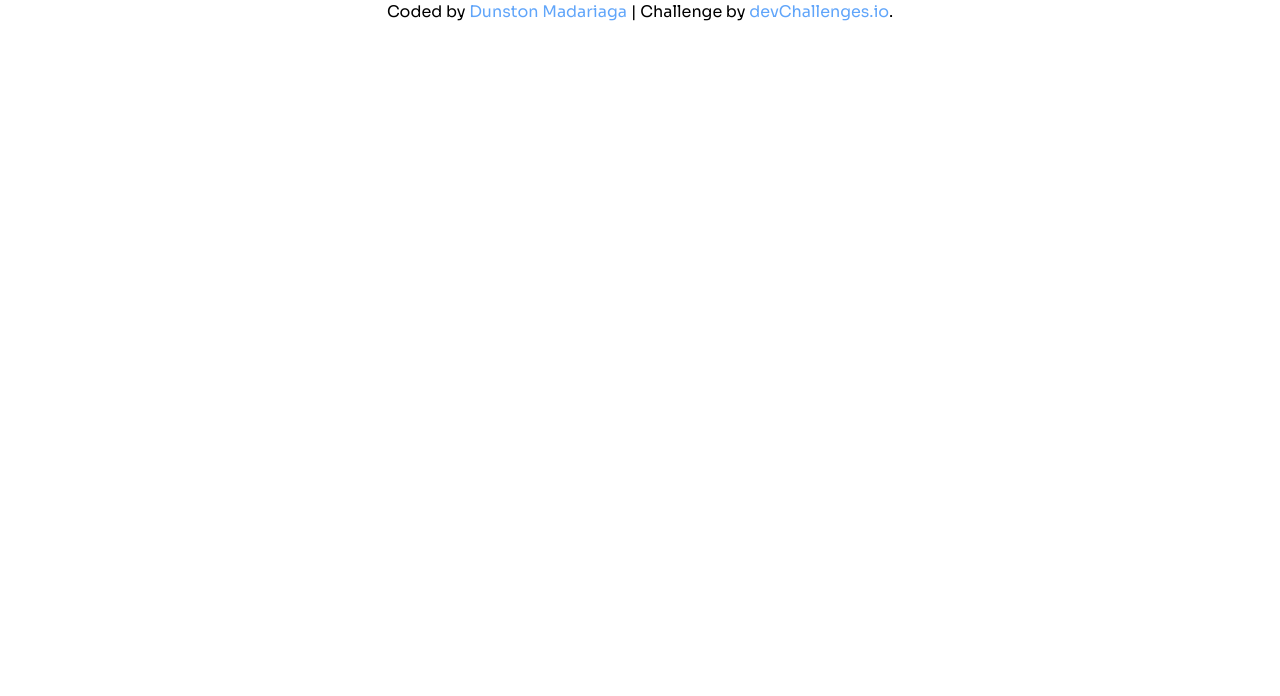
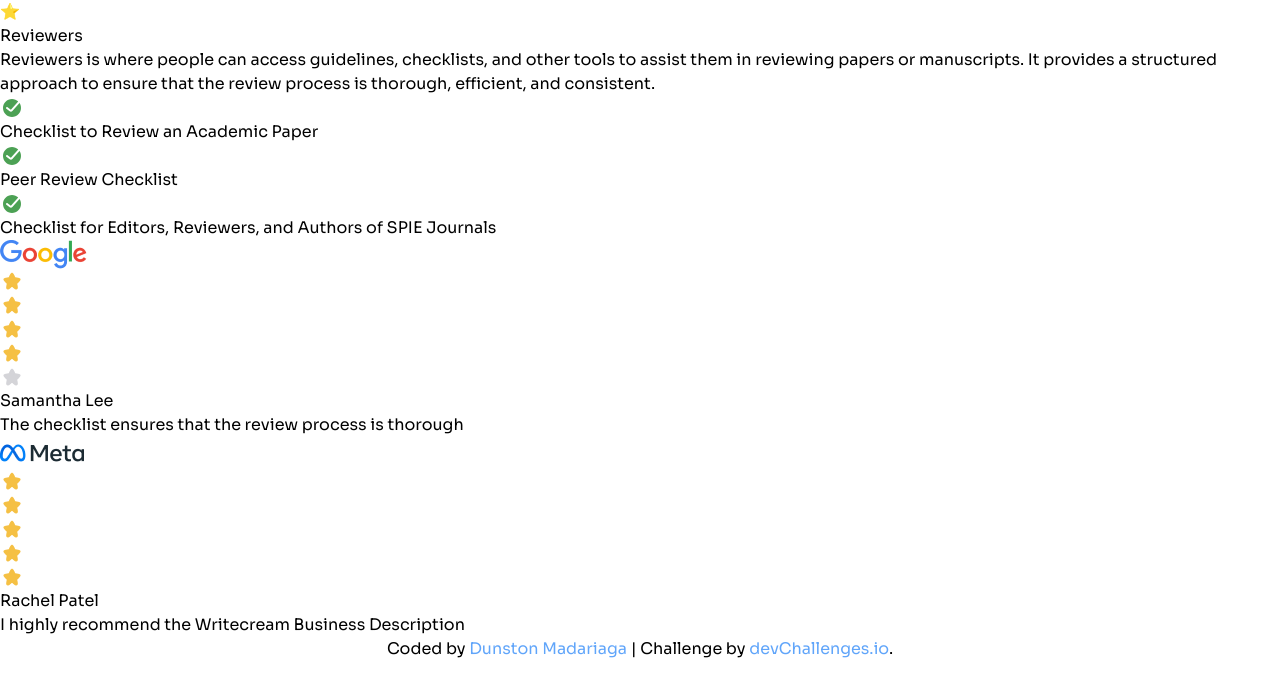
Before and after one commit to Pogo182028/Testimonial-Page, a website: page index.html in a window 1280 px wide. Drawn offline with Linux system fonts and the light colour scheme.

Commit message:
:Adding all the HTML

```diff
--- a/index.html
+++ b/index.html
@@ -23,6 +23,67 @@
     <title>Testimonial Page | devChallenges.io</title>
   </head>
   <body class="font-sora">
+    <main>
+      <p>⭐️</p>
+      <h1>Reviewers</h1>
+      <p>
+        Reviewers is where people can access guidelines, checklists, and other
+        tools to assist them in reviewing papers or manuscripts. It provides a
+        structured approach to ensure that the review process is thorough,
+        efficient, and consistent.
+      </p>
+      <ul>
+        <div>
+          <img src="resources/Done_ring_round_fill.svg" alt="check svg" />
+          <li>Checklist to Review an Academic Paper</li>
+        </div>
+
+        <div>
+          <img src="resources/Done_ring_round_fill.svg" alt="check svg" />
+          <li>Peer Review Checklist</li>
+        </div>
+
+        <div>
+          <img src="resources/Done_ring_round_fill.svg" alt="check svg" />
+          <li>
+            Checklist for Editors, Reviewers, and Authors of SPIE Journals
+          </li>
+        </div>
+      </ul>
+    </main>
+
+    <section>
+      <div>
+        <div>
+          <img src="resources/google-png.png" alt="google_logo" />
+          <div>
+            <img src="resources/Star_fill.svg" alt="Star_fill" />
+            <img src="resources/Star_fill.svg" alt="Star_fill" />
+            <img src="resources/Star_fill.svg" alt="Star_fill" />
+            <img src="resources/Star_fill.svg" alt="Star_fill" />
+            <img src="resources/Star_fill_gray.svg" alt="Star_fill_gray" />
+          </div>
+        </div>
+        <p>Samantha Lee</p>
+        <p>The checklist ensures that the review process is thorough</p>
+      </div>
+
+      <div>
+        <div>
+          <img src="resources/meta-png.png" alt="meta_logo" />
+          <div>
+            <img src="resources/Star_fill.svg" alt="Star_fill" />
+            <img src="resources/Star_fill.svg" alt="Star_fill" />
+            <img src="resources/Star_fill.svg" alt="Star_fill" />
+            <img src="resources/Star_fill.svg" alt="Star_fill" />
+            <img src="resources/Star_fill.svg" alt="Star_fill" />
+          </div>
+        </div>
+        <p>Rachel Patel</p>
+        <p>I highly recommend the Writecream Business Description</p>
+      </div>
+    </section>
+
     <div class="text-center">
       Coded by
       <a
```
